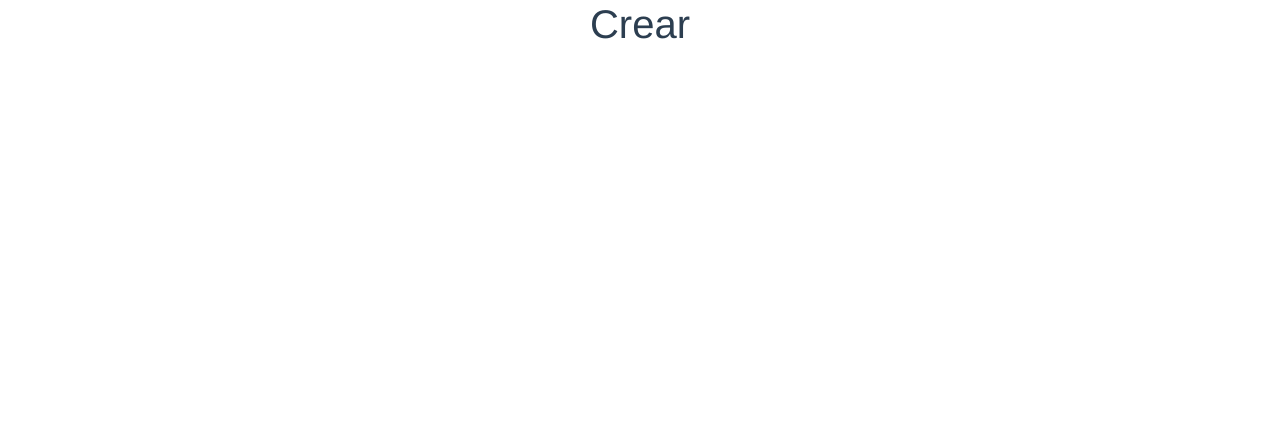
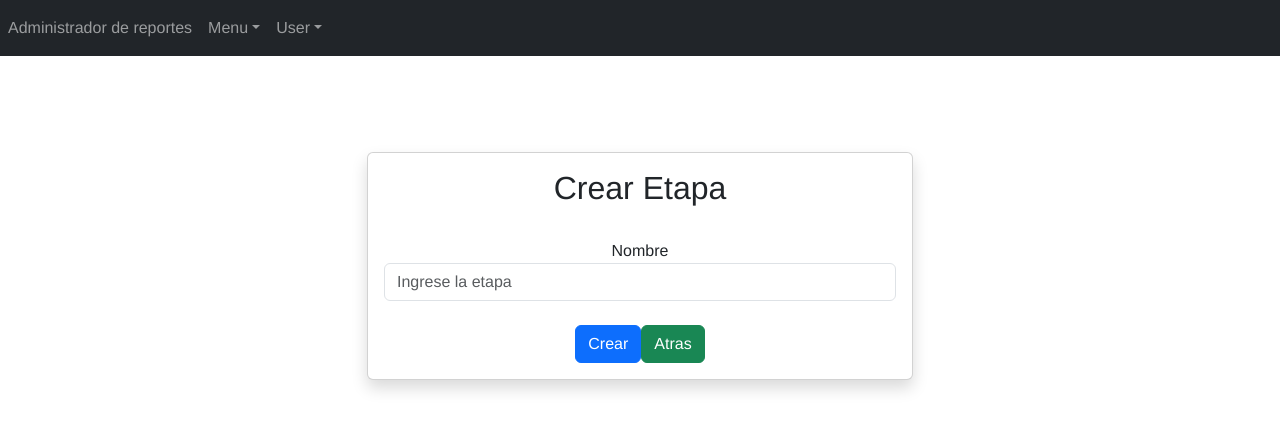
Before and after one commit to lalinn23/plataformaFront, a Vue app: page /etapasCrear in a window 1280 px wide. Shown: the top 430 px of the page. Built offline with nearby package versions, Linux system fonts and the light colour scheme.

Commit message:
modulo etapas funcional

```diff
--- a/src/router/index.js
+++ b/src/router/index.js
@@ -13,6 +13,7 @@ import FasesView from '../views/fases/FasesView.vue'
 import FasesCrear from '../views/fases/FasesCrear.vue'
 import EtapasView from '../views/etapas/EtapasView.vue'
 import EtapasCrear from '../views/etapas/EtapasCrear.vue'
+import ActividadView from '../views/actividades/ActividadView.vue'
 Vue.use(VueRouter)
 
 const routes = [
@@ -91,6 +92,13 @@ const routes = [
     component: EtapasCrear
   },
 
+  /*Actividades */
+  {
+    path: '/actividadView',
+    name: 'ActividadView',
+    component: ActividadView
+  },
+
 
 ]
 
--- /dev/null
+++ b/src/views/actividades/ActividadView.vue
@@ -0,0 +1,13 @@
+<template>
+  <h1>Lista actividades</h1>
+</template>
+
+<script>
+export default {
+
+}
+</script>
+
+<style>
+
+</style>
--- a/src/views/etapas/EtapasCrear.vue
+++ b/src/views/etapas/EtapasCrear.vue
@@ -1,13 +1,71 @@
 <template>
-  <h1>Crear</h1>
+  <div>
+     <HeaderCompo />
+     <div class="container">
+       <div class="row mt-5">
+         <div class="col-md-6 offset-md-3">
+           <div class="card shadow">
+             <div class="card-body text-left">
+               <h2 class="card-title">Crear Etapa</h2>
+               <br>
+               <form>
+                 <div class="form-group ">
+                   <label for="nombreE">Nombre</label>
+                   <input type="text" class="form-control" id="nombreE" placeholder="Ingrese la etapa" v-model="form.nombreE">
+                 </div>
+                 <br>
+                 <div class="form-group">
+                   <button type="button" class="btn btn-primary" v-on:click="crear()">Crear</button>
+                   <button type="button" class="btn btn-success" v-on:click="salir()">Atras</button>
+                 </div>
+               </form>
+             </div>
+           </div>
+         </div>
+       </div>
+     </div>
+   </div>
 </template>
 
 <script>
-export default {
+import HeaderCompo from '@/components/HeaderCompo.vue'
+import axios from 'axios';
+export default{
+   name: 'ClientesCrear.vue',
+   data:function() {
+       return {
+           form: {
+
+               "nombreE": ""
+           }
+       };
+   },
+   components:{
+       HeaderCompo,
+   },
+   methods:{
+       crear(){
+           axios.post("http://127.0.0.1:8000/api/etapa/etapas/", this.form)
+           .then(data => {
+               console.log(data);
+               this.$router.push("/etapasView");
+           }).catch( e =>{
+             console.log(e);
+             console.log("no se pudo guardar la etapa");
+           });
+
+       },
+       salir(){
+           //console.log("salir");
+           this.$router.push("/etapasView");
+
+       },
+   },
 
 }
+
 </script>
 
-<style>
+<style scoped>
 
 </style>
```
